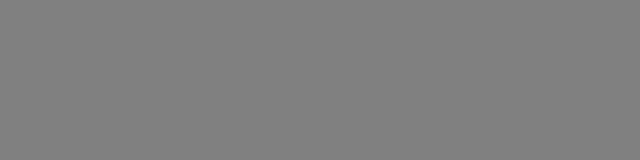
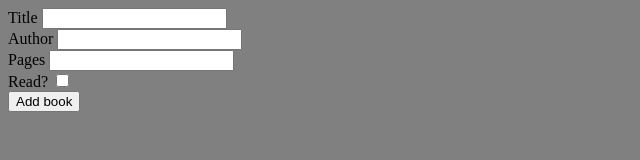
Before and after one commit to Quetal13/TOPlibrary, a plain HTML site: page index.html in a window 1280 px wide. Shown: the whole page, without its empty margins (0-640 px from the left). Drawn offline with nearby package versions, Linux system fonts and the light colour scheme.

Commit message:
Added basic structure for the page

```diff
--- a/index.html
+++ b/index.html
@@ -7,7 +7,41 @@
     <link rel="stylesheet" href="./css/style.css">
 </head>
 <body>
+    <div class="header">
 
+    </div>
+    <div class="content">
+        <div class="books">
+            <div class="books-container" id="books-container">
+
+                </div>
+            </div>
+        </div>
+        <div class="add-books">
+            <form action="">
+                <div class="form-field">
+                    <label for="title">Title</label>
+                    <input type="text" name="title" id="book-title">
+                </div>
+                <div class="form-field">
+                    <label for="author">Author</label>
+                    <input type="text" name="author" id="book-author">
+                </div>
+                <div class="form-field">
+                    <label for="pages">Pages</label>
+                    <input type="text" name="pages" id="book-pages">
+                </div>
+                <div class="form-field">
+                    <label for="readState">Read?</label>
+                    <input type="checkbox" name="readState" id="book-read">
+                </div>
+                <button type="submit" id="add-book-button">Add book</button>
+            </form>
+        </div>
+        <div class="footer">
+
+        </div>
+    </div>
 
 
 
```
